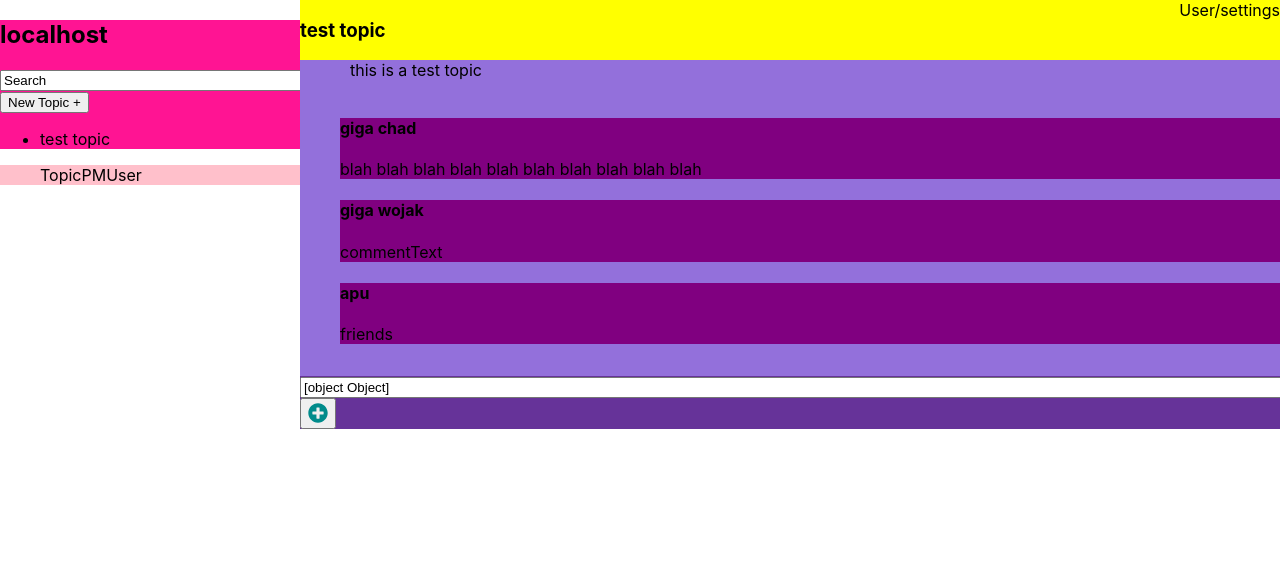
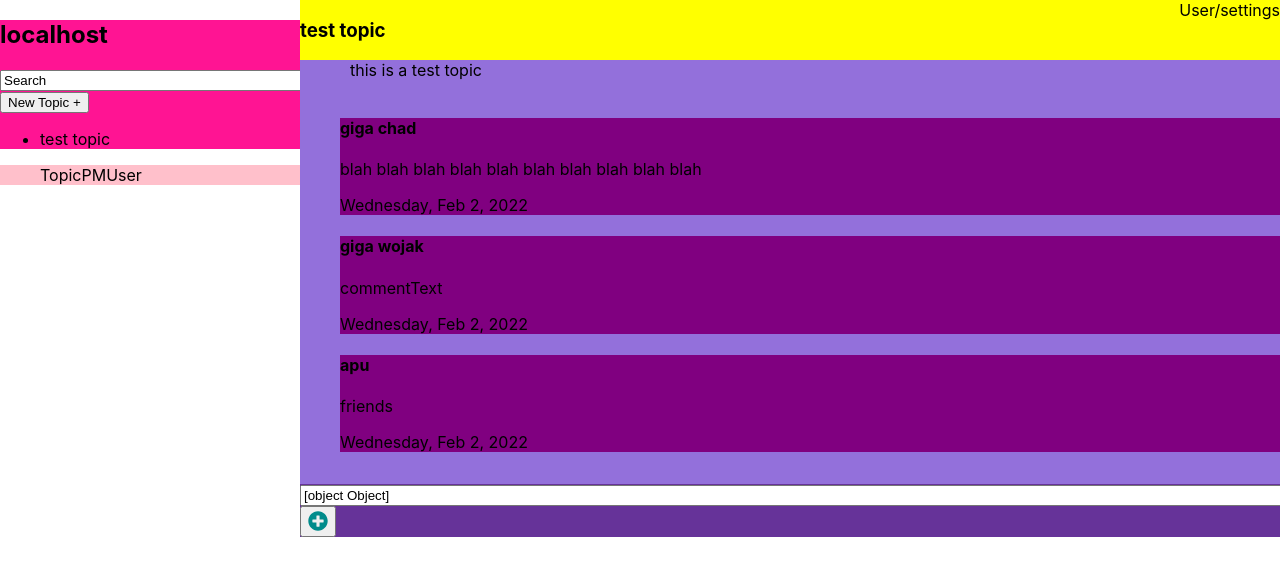
Before and after one commit to I0stream/web_commenter, a React (Create React App) app: page / in a window 1280 px wide. Shown: the top 576 px of the page. Built offline with nearby package versions, Linux system fonts and the light colour scheme.

Commit message:
figured out how to format dates
busy today only had enough time for this

```diff
--- a/src/App.js
+++ b/src/App.js
@@ -13,7 +13,7 @@ function App() {
         uuid: 1,
         commentText: "blah blah blah blah blah blah blah blah blah blah ",
         commentPoster: "giga chad",
-        timeposted: Date(),
+        timePosted: new Date().toLocaleDateString('en-us', { weekday:"long", year:"numeric", month:"short", day:"numeric"}),
         repliedTo: "",
         reported: [],
 
@@ -21,14 +21,14 @@ function App() {
         uuid: 2,
         commentText: "commentText",
         commentPoster: "giga wojak",
-        timeposted: Date(),
+        timePosted: new Date().toLocaleDateString('en-us', { weekday:"long", year:"numeric", month:"short", day:"numeric"}),
         repliedTo: 1,
         reported: []
     },{
         uuid: 3,
         commentText: "friends",
         commentPoster: "apu",
-        timeposted: Date(),
+        timePosted: new Date().toLocaleDateString('en-us', { weekday:"long", year:"numeric", month:"short", day:"numeric"}),
         repliedTo: "",
         reported: []
     }]
--- a/src/components/Comment.js
+++ b/src/components/Comment.js
@@ -5,7 +5,7 @@ const Comment = (props) => {
 	const { commentText, commentPoster, repliedTo, timePosted } = props.userComment
 
 	return (
-		<div className='Comment'>
+		<div className='Comment '>
 		<h4>{commentPoster}</h4>
 		<p>{commentText}</p>
 		<p>{timePosted}</p>
```
